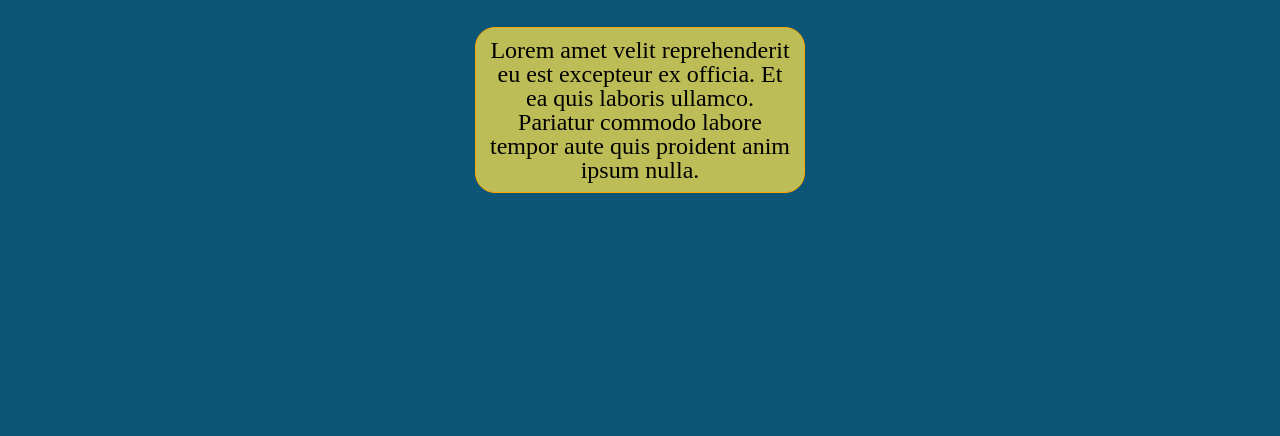
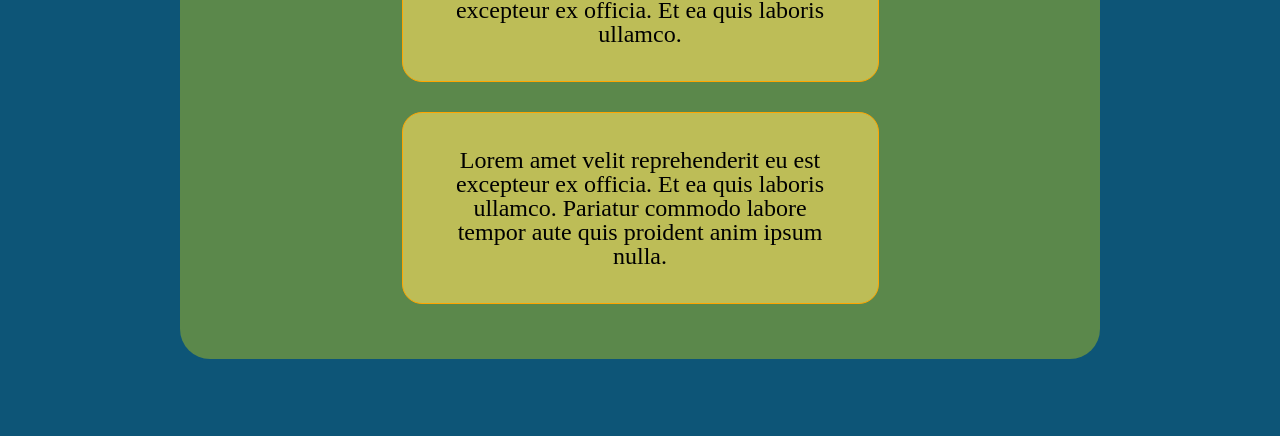
Before and after one commit to Ayooon16/-Project-Restaurant-Page, a website built with webpack: page src/index.html in a window 1280 px wide. Shown: the part 364-800 px from the top of the page. Built offline with nearby package versions, Linux system fonts and the light colour scheme.

Commit message:
Change styling

```diff
--- a/src/style.css
+++ b/src/style.css
@@ -28,19 +28,25 @@ button{
 #content{
     display: flex;
     flex-direction: column;
-    width: 80%;
+    max-width: 810px;
+    padding: 55px;
     align-items: center;
     gap: 30px;
+    background-color: #5b884b;
+    border-radius: 30px;
 }
 .card{
     display:flex;
     flex-direction: column;
 border: 1px orange solid;
 border-radius: 20px;
-width: 30%;
-gap: 20px;
-padding: 10px;
+max-width: 50%;
+min-width: 100px;
+flex: 1 0 100px;
+gap: 40px;
+padding: 35px;
 background-color: #bdbd57;
+
 }
 h3{
     text-align: center;
```
